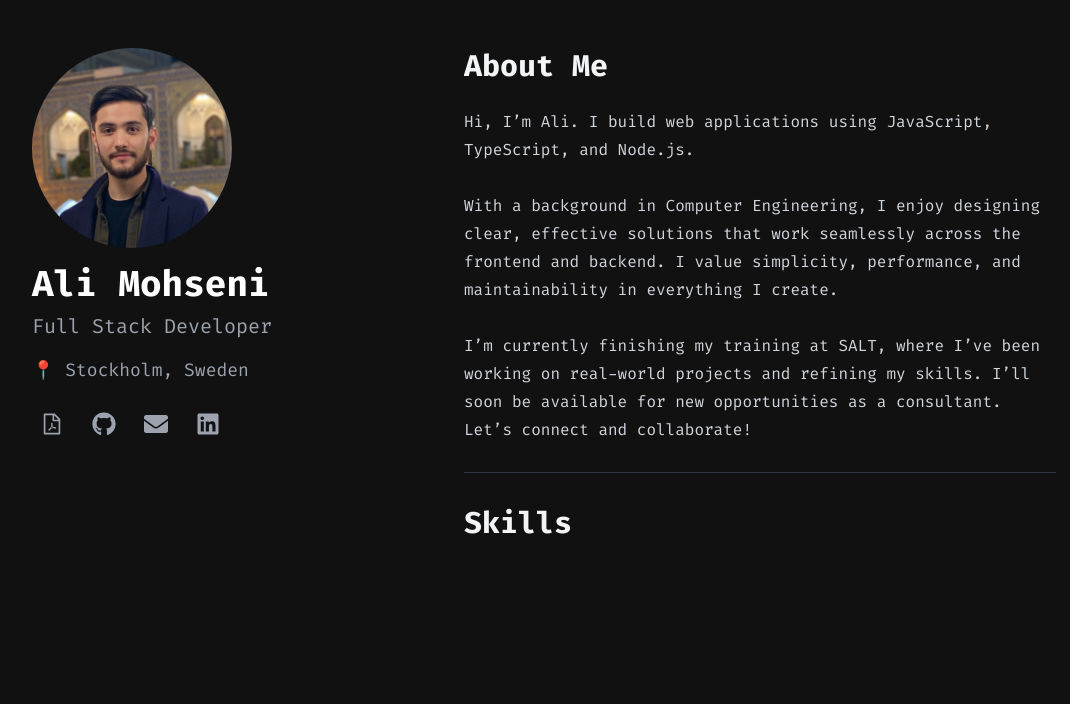
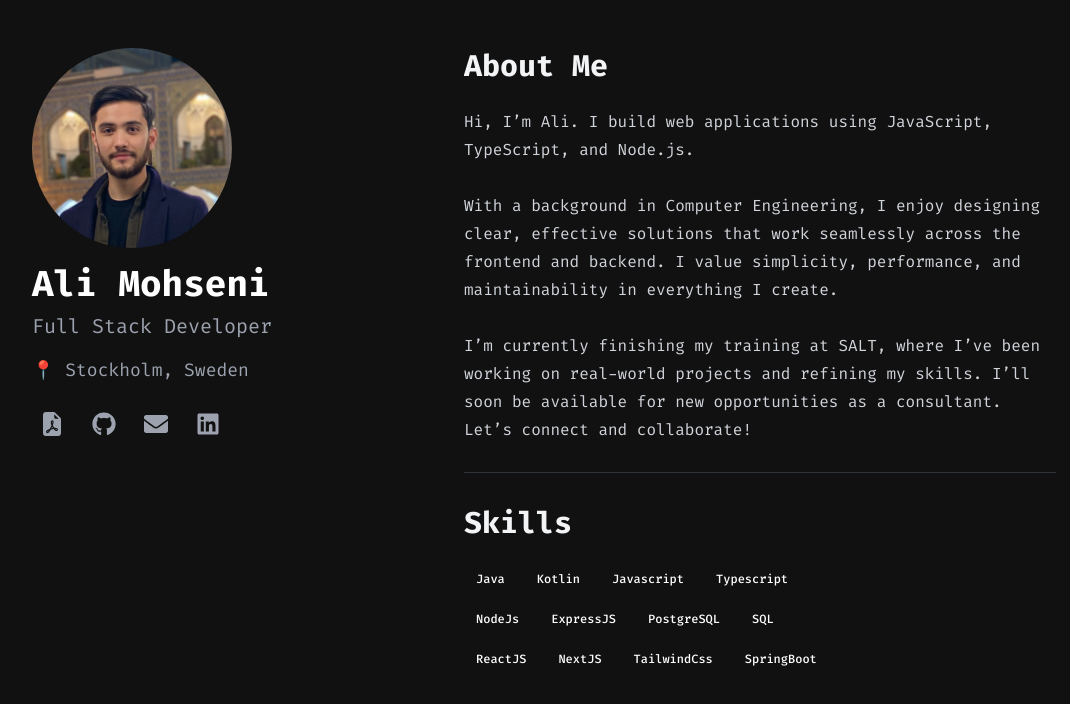
Before and after one commit to alimohseni99/portfolio, a Next.js app: page / in a window 1280 px wide. Shown: the top 704 px of the page, without its empty margins (96-1166 px from the left). Built offline with nearby package versions, Linux system fonts and the light colour scheme.

Commit message:
added skills to skil section and updated pdf for resume icon

```diff
--- a/src/skils/skills.tsx
+++ b/src/skils/skills.tsx
@@ -1,7 +1,41 @@
 export default function skills() {
+  const skills = {
+    Languages: ["Java", "Kotlin", "Javascript", "Typescript"],
+    Backend: ["NodeJs", "ExpressJS", "PostgreSQL", "SQL"],
+    FrameWork: ["ReactJS", "NextJS", "TailwindCss", "SpringBoot"],
+  };
+  const skillsCategory = [
+    {
+      name: "Languages",
+      color: "blue",
+      items: skills.Languages,
+    },
+    {
+      name: "Backend",
+      color: "orange",
+      items: skills.Backend,
+    },
+    {
+      name: "FrameWork",
+      color: "green",
+      items: skills.FrameWork,
+    },
+  ];
   return (
     <div>
       <h2 className="text-3xl font-bold mb-6 text-gray-100">Skills</h2>
+      {skillsCategory.map(({ name, color, items }) => (
+        <div key={name} className="flex flex-wrap mb-1">
+          {items.map((item, index) => (
+            <div
+              key={index}
+              className={`bg-${color}-400 bg-opacity-30 px-3 py-1.5 text-xs font-medium text-${color}-200 mr-2 mb-2 rounded`}
+            >
+              {item}
+            </div>
+          ))}
+        </div>
+      ))}
     </div>
   );
 }
--- a/src/socials/socials.tsx
+++ b/src/socials/socials.tsx
@@ -1,7 +1,7 @@
 "use client";
 import copy from "copy-to-clipboard";
 import Link from "next/link";
-import { AiOutlineFilePdf } from "react-icons/ai";
+import { BsFileEarmarkPdfFill } from "react-icons/bs";
 import { FaEnvelope, FaGithub, FaLinkedin } from "react-icons/fa";
 
 export function Socials() {
@@ -15,7 +15,7 @@ export function Socials() {
           className="text-gray-400 cursor-pointer y-white hover:text-[#ffffff] px-2 py-1 rounded transition duration-200"
           title="My Resume"
         >
-          <AiOutlineFilePdf size={24} />
+          <BsFileEarmarkPdfFill size={24} />
         </Link>
         <Link
           href="https://github.com/alimohseni99"
```
